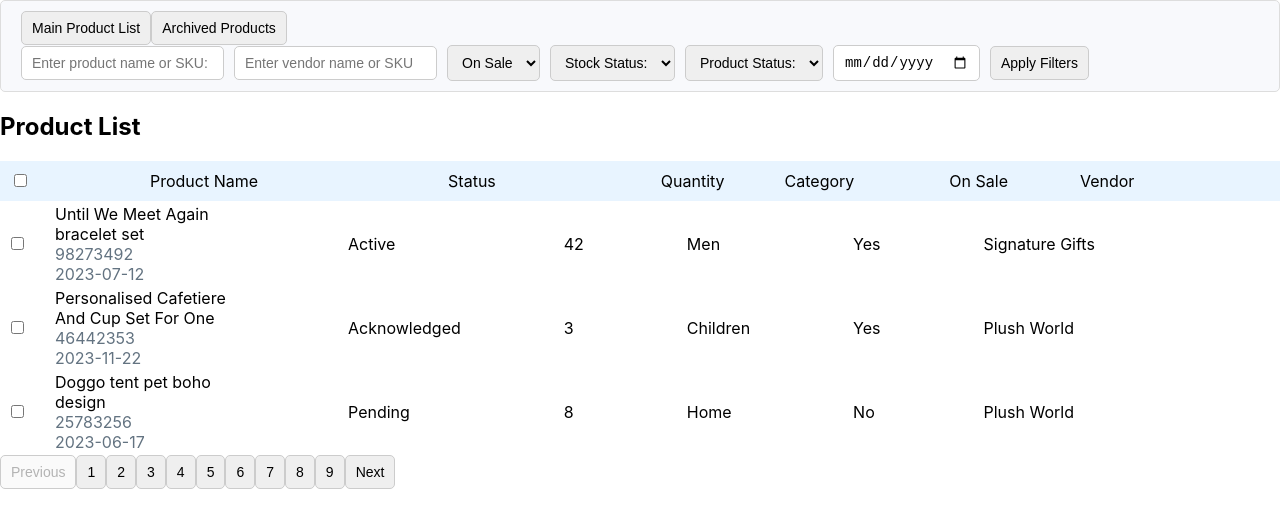
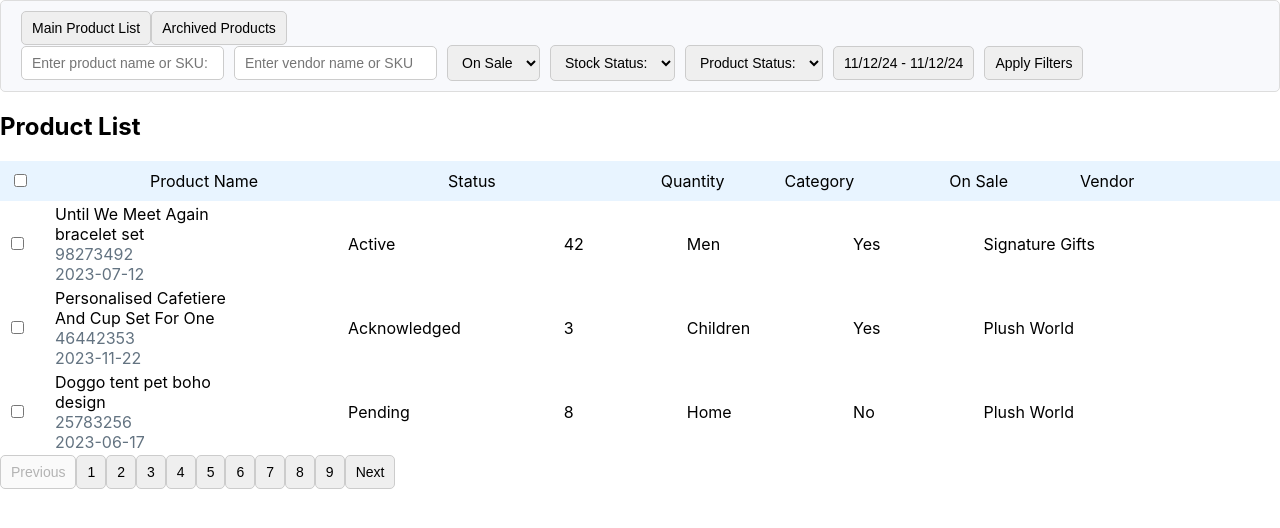
Before and after one commit to smas0900/product_search, a React (Create React App) app: page / in a window 1280 px wide. Shown: the top 528 px of the page. Built offline with nearby package versions, Linux system fonts and the light colour scheme; data requests are answered from the project's data file.

Commit message:
add date range

```diff
--- a/package.json
+++ b/package.json
@@ -6,7 +6,9 @@
     "@testing-library/jest-dom": "^5.17.0",
     "@testing-library/react": "^13.4.0",
     "@testing-library/user-event": "^13.5.0",
+    "date-fns": "^3.6.0",
     "react": "^18.3.1",
+    "react-date-range": "^2.0.1",
     "react-dom": "^18.3.1",
     "react-scripts": "5.0.1",
     "web-vitals": "^2.1.4"
--- a/src/App.js
+++ b/src/App.js
@@ -1,6 +1,7 @@
 import React, { useState, useEffect } from "react";
 import ProductList from "./components/Products/ProductList";
-import ArchivedProductList from './components/Products/ArchivedProductList';
+import ArchivedProductList from "./components/Products/ArchivedProductList";
+import './App.css';
 import Navbar from "./components/Navigation/nav";
 
 const App = () => {
@@ -9,7 +10,7 @@ const App = () => {
   const [onSale, setOnSale] = useState("");
   const [stockStatus, setStockStatus] = useState("");
   const [productStatus, setProductStatus] = useState("");
-  const [dateFilter, setDateFilter] = useState("");
+  const [dateFilter, setDateFilter] = useState(null); // Now holds start and end date
   const [products, setProducts] = useState([]);
   const [filteredProducts, setFilteredProducts] = useState([]);
   const [filtersApplied, setFiltersApplied] = useState(false);
@@ -44,8 +45,6 @@ const App = () => {
 
     let filtered = [...products];
 
-
-
     if (productQuery || vendorQuery) {
       filtered = filtered.filter((product) => {
         const matchesProductQuery = productQuery
@@ -58,7 +57,7 @@ const App = () => {
             product.sku.toLowerCase().includes(vendorQuery.toLowerCase())
           : false;
 
-        return matchesProductQuery || matchesVendorQuery;  // Matches either the product or the vendor query
+        return matchesProductQuery || matchesVendorQuery; // Matches either the product or the vendor query
       });
     }
 
@@ -79,11 +78,11 @@ const App = () => {
     }
 
     if (dateFilter) {
-      filtered = filtered.filter(
-        (product) =>
-          new Date(product.date).toLocaleDateString() ===
-          new Date(dateFilter).toLocaleDateString()
-      );
+      const { startDate, endDate } = dateFilter;
+      filtered = filtered.filter((product) => {
+        const productDate = new Date(product.date);
+        return productDate >= new Date(startDate) && productDate <= new Date(endDate);
+      });
     }
 
     setFilteredProducts(filtered);
@@ -107,7 +106,7 @@ const App = () => {
     setOnSale("");
     setStockStatus("");
     setProductStatus("");
-    setDateFilter("");
+    setDateFilter(null);
     setFilteredProducts(products); // Reset to the original product list
     setCurrentPage(1);
     setFiltersApplied(false); // Reset filters applied state
@@ -133,7 +132,7 @@ const App = () => {
         setProductStatus("");
         break;
       case "dateFilter":
-        setDateFilter("");
+        setDateFilter(null);
         break;
       default:
         break;
@@ -214,7 +213,8 @@ const App = () => {
     if (dateFilter) {
       filters.push(
         <span key="dateFilter">
-          Date: {new Date(dateFilter).toLocaleDateString()}{" "}
+          Date Range: {new Date(dateFilter.startDate).toLocaleDateString()} -{" "}
+          {new Date(dateFilter.endDate).toLocaleDateString()}{" "}
           <button onClick={() => removeFilter("dateFilter")}>X</button>
         </span>
       );
@@ -235,15 +235,13 @@ const App = () => {
         onProductStatusChange={setProductStatus}
         onApplyFilters={() => setApplyFiltersFlag(true)} // Apply filters when button clicked
         onClearFilters={clearFilters}
-        isFilterApplied={filtersApplied}
         filtersApplied={filtersApplied}
         onSale={onSale}
         stockStatus={stockStatus}
         productStatus={productStatus}
         dateFilter={dateFilter}
-        setDateFilter={setDateFilter}
+        setDateFilter={setDateFilter} // Now passes date range
         setViewArchived={setViewArchived}
-
       />
 
       {filtersApplied && (
@@ -252,8 +250,6 @@ const App = () => {
         </div>
       )}
 
-      {/* <ProductList products={paginateProducts()} /> */}
-      {/* <ProductList products={paginateProducts()} setProducts={setProducts} /> */}
       {viewArchived ? (
         <ArchivedProductList
           archivedProducts={archivedProducts}
@@ -261,13 +257,13 @@ const App = () => {
           setProducts={setProducts}
           setFilteredProducts={setFilteredProducts}
         />
-      ):(
+      ) : (
         <ProductList
           products={paginateProducts()}
           setProducts={setProducts}
           setFilteredProducts={setFilteredProducts}
-  archivedProducts={archivedProducts}  // Pass archivedProducts
-  setArchivedProducts={setArchivedProducts}  // Pass setFilteredProducts here
+          archivedProducts={archivedProducts} // Pass archivedProducts
+          setArchivedProducts={setArchivedProducts} // Pass setFilteredProducts here
         />
       )}
 
--- a/src/components/Navigation/nav.js
+++ b/src/components/Navigation/nav.js
@@ -1,5 +1,8 @@
-import React from 'react';
+import React, { useState } from 'react';
 import './Navbar.css';
+import { DateRangePicker } from 'react-date-range';
+import 'react-date-range/dist/styles.css';
+import 'react-date-range/dist/theme/default.css';
 import ProductSearch from './ProductSearch';
 import VendorSearch from './VendorSearch';
 import OnSaleDropdown from './OnSale';
@@ -15,54 +18,70 @@ const Navbar = ({
   onStockStatusChange,
   onProductStatusChange,
   onApplyFilters,
-  onClearFilters, // Clear filters function
+  onClearFilters,
   onSale,
   stockStatus,
   productStatus,
-  dateFilter,
   setDateFilter,
   filtersApplied,
-  setViewArchived
+  setViewArchived,
 }) => {
+  const [showDatePicker, setShowDatePicker] = useState(false);
+  const [dateRange, setDateRange] = useState([
+    {
+      startDate: new Date(),
+      endDate: new Date(),
+      key: 'selection',
+    },
+  ]);
+
+  const handleDateSelect = (ranges) => {
+    const { startDate, endDate } = ranges.selection;
+    setDateRange([{ ...ranges.selection }]);
+    setDateFilter({ startDate, endDate });
+  };
+
+  const formatDate = (date) => {
+    return date.toLocaleDateString('en-US', {
+      month: '2-digit',
+      day: '2-digit',
+      year: '2-digit',
+    });
+  };
+
   return (
-
     <nav className="navbar">
-       <button onClick={() => setViewArchived(false)}>Main Product List</button>
-       <button onClick={() => setViewArchived(true)}>Archived Products</button>
+      <button onClick={() => setViewArchived(false)}>Main Product List</button>
+      <button onClick={() => setViewArchived(true)}>Archived Products</button>
       <div className="navbar-content">
 
-        {/* Product Name or SKU search */}
         <ProductSearch productQuery={productQuery} onProductQueryChange={onProductQueryChange} />
-
-        {/* Vendor Name or SKU search */}
         <VendorSearch vendorQuery={vendorQuery} onVendorQueryChange={onVendorQueryChange} />
-
-        {/* On Sale filter dropdown */}
         <OnSaleDropdown onSale={onSale} onOnSaleChange={onOnSaleChange} />
-
-        {/* Stock Status filter dropdown */}
         <StockStatusDropdown stockStatus={stockStatus} onStockStatusChange={onStockStatusChange} />
-
-        {/* Product Status filter dropdown */}
         <ProductStatusDropdown productStatus={productStatus} onProductStatusChange={onProductStatusChange} />
 
-        {/* Date filter input */}
-        <div>
-          <input
-            type="date"
-            value={dateFilter}
-            onChange={(e) => setDateFilter(e.target.value)}
-          />
+        {/* Date Range Picker */}
+        <div className="date-range-picker">
+          <button className="date-button" onClick={() => setShowDatePicker(!showDatePicker)}>
+            <i className="fa fa-calendar"></i>{' '}
+            {formatDate(dateRange[0].startDate)} - {formatDate(dateRange[0].endDate)}
+          </button>
+          {showDatePicker && (
+            <DateRangePicker
+              ranges={dateRange}
+              onChange={handleDateSelect}
+              showSelectionPreview={true}
+              moveRangeOnFirstSelection={false}
+              editableDateInputs={true}
+            />
+          )}
         </div>
 
-        {/* Apply filters button */}
         <button onClick={onApplyFilters}>Apply Filters</button>
 
-        {/* Clear filters button */}
         {filtersApplied && (
-          <>
-            <button className="clear-filters-button" onClick={onClearFilters}>Clear Filters</button>
-          </>
+          <button className="clear-filters-button" onClick={onClearFilters}>Clear Filters</button>
         )}
       </div>
     </nav>
```
Also changed, not shown: public/App.css (added), 1 other file (tests, documents, lock files or other folders). Lines whose indentation alone changed are shown as unchanged.
